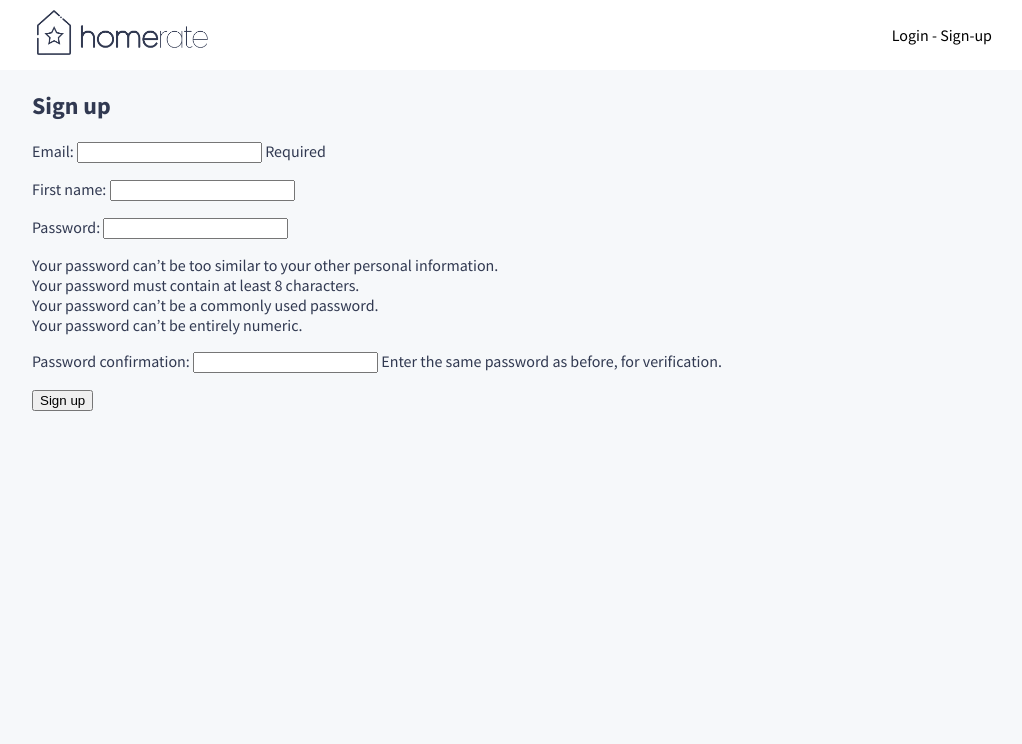
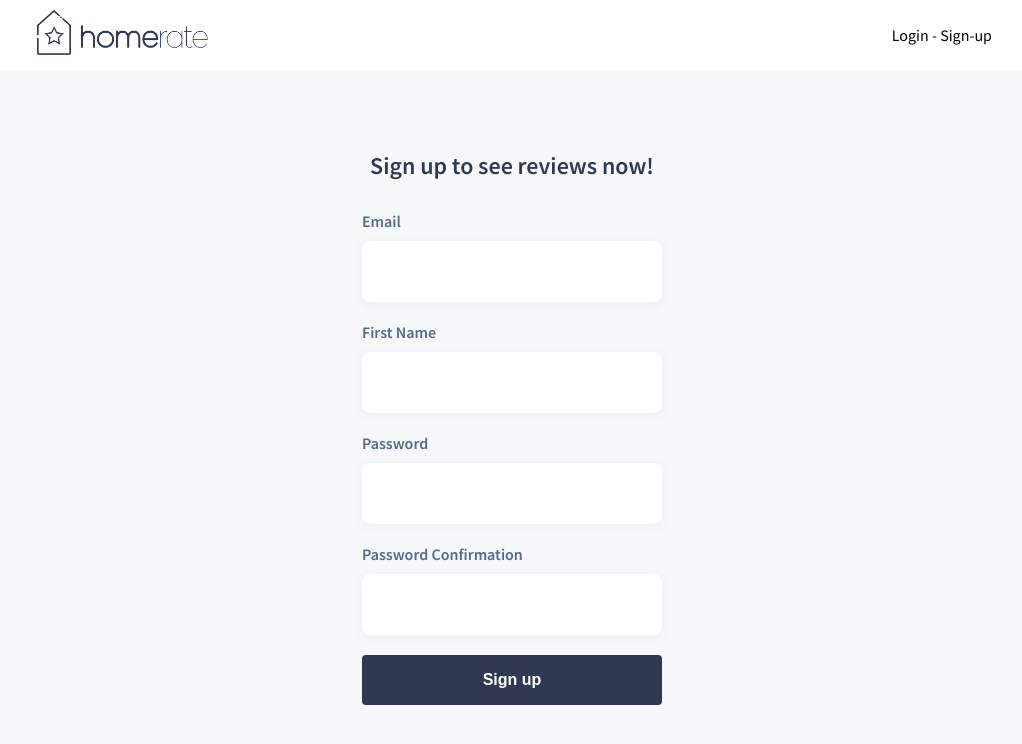
Before and after one commit to HomeRateDev/HomeRate, a Django app: page /account/sign-up in a window 1280 px wide. Shown: the top 744 px of the page, without its empty margins (128-1150 px from the left). Run offline with Django 3.2, Linux system fonts and the light colour scheme; style sheets or scripts are compiled from the project's sources; parts of the project's set-up code (start-up, migrations or seed data) failed here and were passed over; some libraries are stand-ins or nearby versions.

Commit message:
Improve styling of sign in forms

```diff
--- a/homerate/profiles/forms.py
+++ b/homerate/profiles/forms.py
@@ -3,7 +3,11 @@ from django.contrib.auth.forms import UserCreationForm
 from django.contrib.auth.models import User
 
 class SignupForm(UserCreationForm):
-    email = forms.EmailField(max_length=200, help_text='Required')
+    email = forms.EmailField(max_length=200, help_text='Required', label_suffix='')
+    first_name = forms.EmailField(max_length=20, label_suffix='')
+    password1 = forms.CharField(widget=forms.PasswordInput(), label_suffix='', label='Password')
+    password2 = forms.CharField(widget=forms.PasswordInput(), label_suffix='', label='Password Confirmation')
+
     class Meta:
         model = User
         fields = ('email', 'first_name', 'password1', 'password2')
--- a/homerate/profiles/templates/registration/login.html
+++ b/homerate/profiles/templates/registration/login.html
@@ -3,9 +3,9 @@
 {% block title %}Login{% endblock %}
 
 {% block content %}
-    <div class="container">
+    <div class="container login accounts">
         <h2>Login</h2>
-      <form method="post">
+      <form class="login accounts" method="post">
         {% csrf_token %}
         {{ form.as_p }}
         <button type="submit">Login</button>
--- a/homerate/profiles/templates/registration/signup.html
+++ b/homerate/profiles/templates/registration/signup.html
@@ -3,11 +3,30 @@
 {% block title %}Login{% endblock %}
 
 {% block content %}
-    <div class="container">
-        <h2>Sign up</h2>
-        <form method="post">
+    <div class="container signup accounts">
+        <h2>Sign up to see reviews now!</h2>
+        <form class="signup accounts" method="post">
             {% csrf_token %}
-            {{ form.as_p }}
+            <div class="form entry">
+                <label>{{ form.email.label }}</label>
+                {{ form.email }}
+            </div>
+            <!--<p class="message">You must have a .ac.uk email</p>-->
+            <div class="form entry">
+                <label>{{ form.first_name.label }}</label>
+                {{ form.first_name }}
+            </div>
+
+            <div class="form entry">
+                <label>{{ form.password1.label }}</label>
+                {{ form.password1 }}
+            </div>
+
+            <div class="form entry">
+                <label>{{ form.password2.label }}</label>
+                {{ form.password2 }}
+            </div>
+
             <button type="submit">Sign up</button>
         </form>
     </div>
--- a/homerate/profiles/views.py
+++ b/homerate/profiles/views.py
@@ -33,7 +33,7 @@ def sign_up(request):
                     'user': user,
                     'domain': current_site.domain,
                     'uid':urlsafe_base64_encode(force_bytes(user.pk)).decode('utf-8'),
-                    'token':account_activation_token.make_token(user),
+                    'token': account_activation_token.make_token(user),
                 })
                 user.email_user(subject, message)
                 return render(request, 'registration/please_activate.html')
--- a/homerate/reviews/static/css/base.scss
+++ b/homerate/reviews/static/css/base.scss
@@ -17,6 +17,10 @@ body {
   margin: 0;
 }
 
+h1, h2, h3, h4, h4 {
+  font-weight: 600;
+}
+
 ul {
   list-style: none;
   padding: 0;
@@ -28,12 +32,14 @@ ul {
   padding: 0 5%;
 }
 
-.button {
+@mixin button() {
   padding: 10px 15px;
   background: $buttonColour;
   color: #fff;
+  border: none;
   border-radius: $cornerRadius / 2;
   text-decoration: none;
+  cursor: pointer;
   transition: opacity 0.1s ease-in-out;
 
   &:hover {
@@ -44,6 +50,10 @@ ul {
     opacity: 1;
     transform: translateY(1px);
   }
+}
+
+.button {
+  @include button
 }
 
 .topBar {
@@ -114,13 +124,8 @@ $logoHeight: 45px;
   }
 }
 
-$searchBoxWidth: 250px;
-$searchPadding: 20px;
-
-.searchBox {
-  width: $searchBoxWidth;
-  margin-bottom: -1px;
-  padding: $searchPadding;
+@mixin textInput($padding) {
+  padding: $padding;
   font-size: 18px;
   border: none;
   border-radius: $cornerRadius;
@@ -135,6 +140,15 @@ $searchPadding: 20px;
     outline: none;
     box-shadow: 0 5px 10px rgba($shadowColour, 0.1), 0 0 0 1px $borderColour;
   }
+}
+
+$searchBoxWidth: 250px;
+$searchPadding: 20px;
+
+.searchBox {
+  @include textInput($searchPadding);
+  width: $searchBoxWidth;
+  margin-bottom: -1px;
 }
 
 .autocomplete {
@@ -313,3 +327,58 @@ $searchPadding: 20px;
     padding: 10px;
   }
 }
+
+input[type=email], input[type=text], input[type=number], input[type=password] {
+  @include textInput(20px);
+}
+
+/* Sign-up Form */
+.accounts {
+
+  &.container {
+    margin-top: 80px;
+  }
+
+  h2 {
+    margin-bottom: 30px;
+    text-align: center;
+  }
+}
+form.accounts {
+  width: 300px;
+  margin: 0 auto;
+
+  .entry {
+    margin-bottom: 20px;
+  }
+  label {
+    margin-bottom: 10px;
+    color: lighten($mainTextColour, 20%);
+    font-weight: 600;
+    text-transform: capitalize;
+    display: block;
+  }
+  p {
+    width: 100%;
+  }
+  input {
+    width: 100%;
+    box-sizing: border-box;
+  }
+  ul {
+    display: none;
+  }
+  .helptext {
+    display: none;
+  }
+  button {
+    width: 100%;
+    height: 50px;
+    padding: 20px;
+    font: {
+      size: 16px;
+      weight: 600;
+    }
+    @include button
+  }
+}
```
